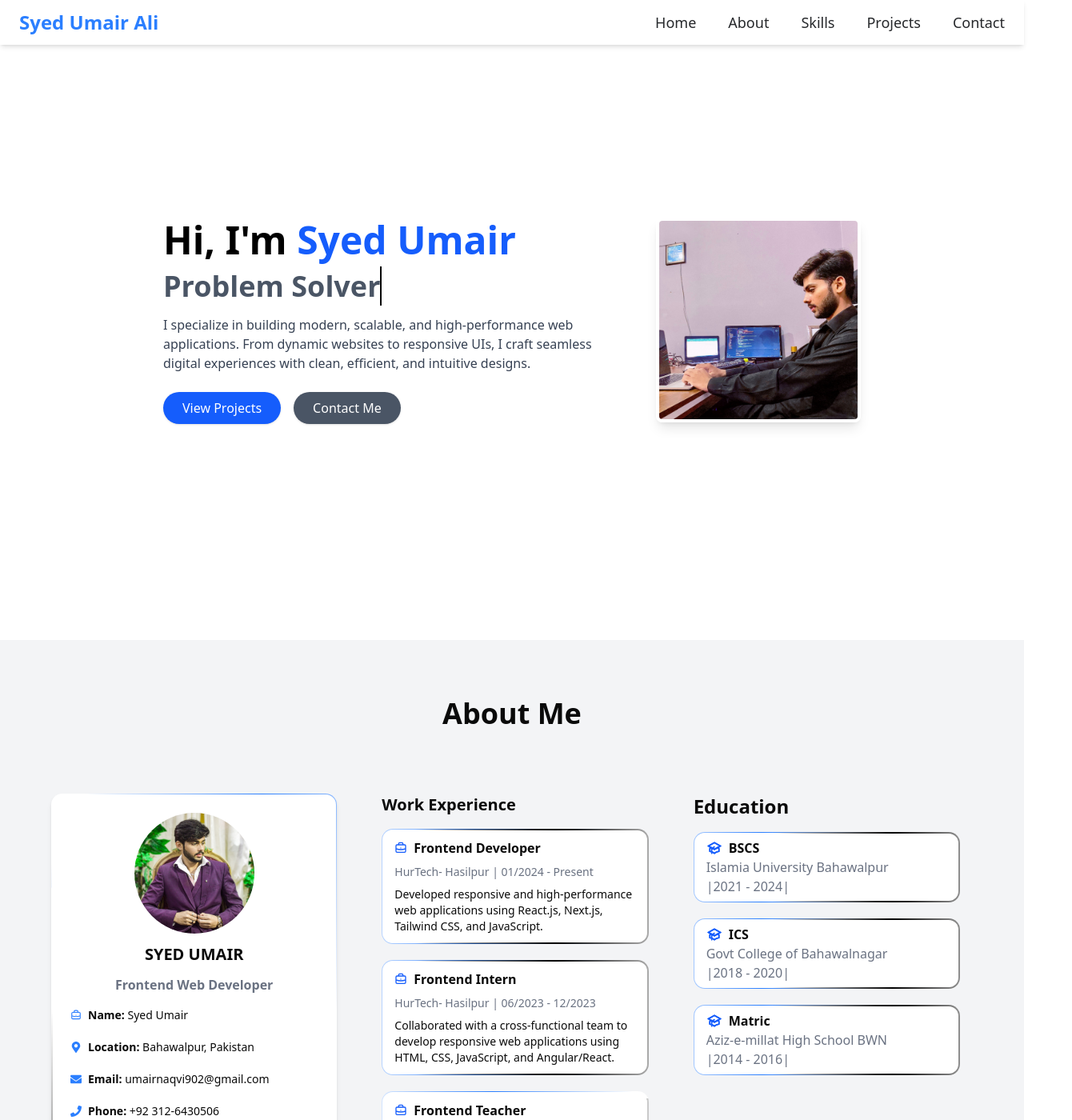
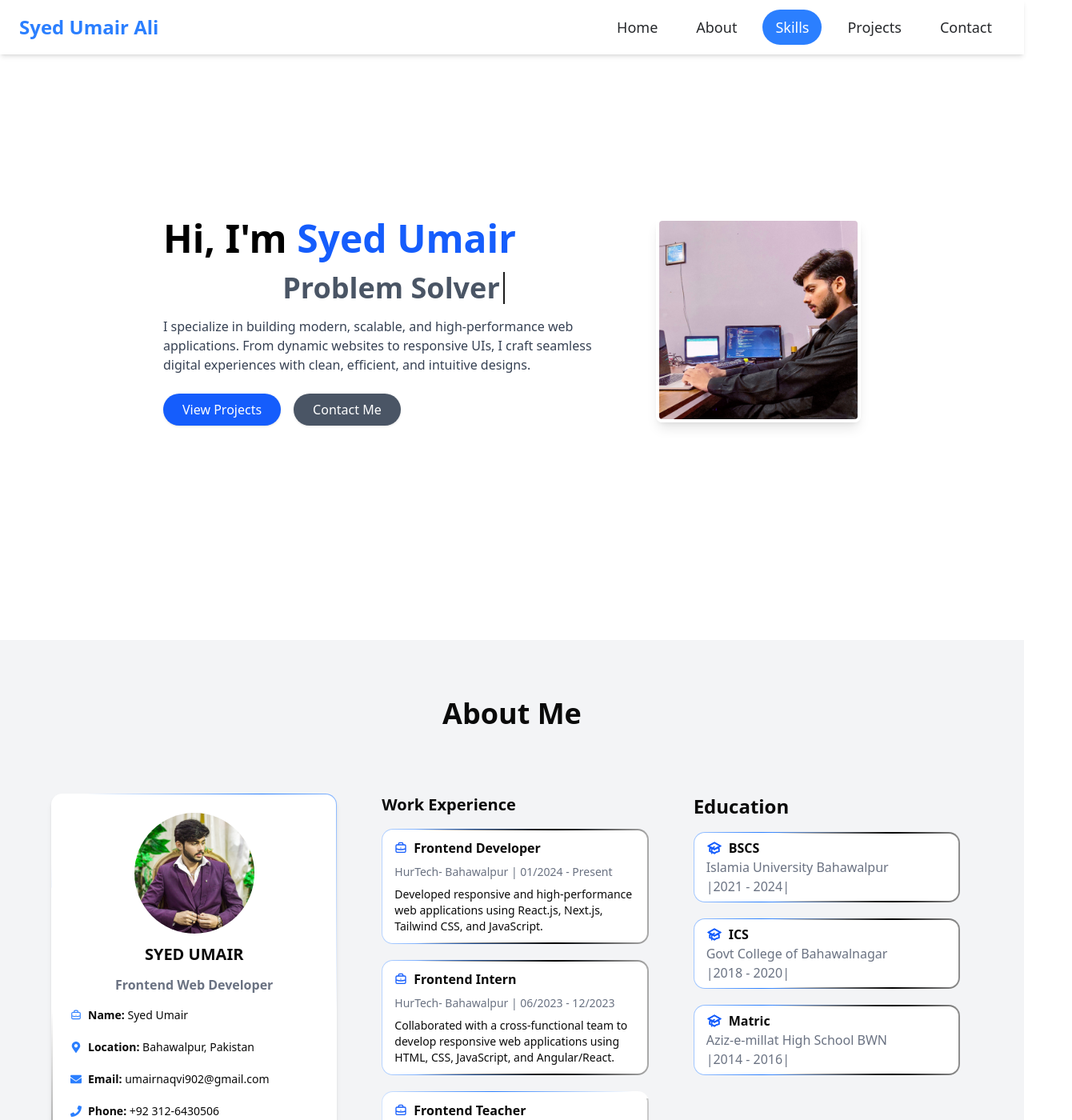
Before and after one commit to umayrrnaqvi/portfolio-syedumair, a Next.js app: page / in a window 1280 px wide. Shown: the top 1400 px of the page at 80% size, 1340 px wide, since content can reach past the window. Built offline with nearby package versions, Linux system fonts and the light colour scheme.

Commit message:
fix issues in responsivness

```diff
--- a/app/components/About.jsx
+++ b/app/components/About.jsx
@@ -75,17 +75,17 @@ const About = () => {
                                     {[
                                         {
                                             title: "Frontend Developer",
-                                            company: "HurTech- Hasilpur | 01/2024 - Present",
+                                            company: "HurTech- Bahawalpur | 01/2024 - Present",
                                             desc: "Developed responsive and high-performance web applications using React.js, Next.js, Tailwind CSS, and JavaScript."
                                         },
                                         {
                                             title: "Frontend Intern",
-                                            company: "HurTech- Hasilpur | 06/2023 - 12/2023",
+                                            company: "HurTech- Bahawalpur | 06/2023 - 12/2023",
                                             desc: "Collaborated with a cross-functional team to develop responsive web applications using HTML, CSS, JavaScript, and Angular/React."
                                         },
                                         {
                                             title: "Frontend Teacher",
-                                            company: "HurTech – Hasilpur | 02/2025 – Present",
+                                            company: "HurTech – Bahawalpur | 02/2025 – Present",
                                             desc: "Taught frontend web development from basics to advanced, covering HTML, CSS, JavaScript, React.js, and Next.js. Guided students through projects, coding best practices, and modern frontend workflows."
                                         }
                                     ].map((job, i) => (
--- a/app/components/Home.jsx
+++ b/app/components/Home.jsx
@@ -14,9 +14,11 @@ const Home = () => {
                         Hi, I'm <span className="text-blue-600">Syed Umair</span>
                     </h1>
 
-                    <div className="text-xl sm:text-2xl text-gray-600 mt-2 font-medium dark:text-gray-400">
+                    <div className="mt-3 flex justify-center md:justify-start">
                         <Typewriter />
                     </div>
+
+
                     <p className="text-gray-700 dark:text-gray-400 mt-4">
                         I specialize in building modern, scalable, and high-performance web applications.
                         From dynamic websites to responsive UIs, I craft seamless digital experiences
--- a/app/components/Navbar.jsx
+++ b/app/components/Navbar.jsx
@@ -1,34 +1,71 @@
 'use client'
-import React, { useState } from 'react';
-import { FaMoon } from "react-icons/fa";
+import React, { useState, useEffect } from 'react';
 import { HiMenu, HiX } from "react-icons/hi";
 
 const Navbar = () => {
   const [isOpen, setIsOpen] = useState(false);
+  const [activeSection, setActiveSection] = useState("home");
 
   const toggleMenu = () => setIsOpen(!isOpen);
 
+  // Update active link on scroll
+  useEffect(() => {
+    const handleScroll = () => {
+      const sections = ["home", "about", "skills", "projects", "contact"];
+      const scrollPos = window.scrollY + window.innerHeight / 2; // center point for active section
+
+      for (let section of sections) {
+        const el = document.getElementById(section);
+        if (el) {
+          const top = el.offsetTop;
+          const bottom = top + el.offsetHeight;
+          if (scrollPos >= top && scrollPos < bottom) {
+            setActiveSection(section);
+            break;
+          }
+        }
+      }
+    };
+
+    window.addEventListener("scroll", handleScroll);
+    handleScroll(); // initialize on load
+    return () => window.removeEventListener("scroll", handleScroll);
+  }, []);
+
+  const links = [
+    { name: "Home", href: "#home", id: "home" },
+    { name: "About", href: "#about", id: "about" },
+    { name: "Skills", href: "#skills", id: "skills" },
+    { name: "Projects", href: "#projects", id: "projects" },
+    { name: "Contact", href: "#contact", id: "contact" },
+  ];
+
   return (
     <nav className='w-full fixed top-0 z-50 bg-white dark:bg-gray-900 shadow-md'>
-      <div className='max-w-7xl mx-auto px-6 py-3 flex items-center justify-between'>
+      <div className='max-w-7xl mx-auto px-6 py-3 flex items-center justify-between relative'>
         {/* Logo */}
         <div className='text-2xl font-bold text-blue-500 dark:text-white'>
           Syed Umair Ali
         </div>
 
         {/* Desktop Menu */}
-        <div className='hidden md:flex gap-10 text-[#26282b] dark:text-white text-lg font-normal'>
-          <a href="#home" className='hover:text-blue-500 hover:underline hover:scale-110 transition'>Home</a>
-          <a href="#about" className='hover:text-blue-500 hover:underline hover:scale-110 transition'>About</a>
-          <a href="#skills" className='hover:text-blue-500 hover:underline hover:scale-110 transition'>Skills</a>
-          <a href="#projects" className='hover:text-blue-500 hover:underline hover:scale-110 transition'>Projects</a>
-          <a href="#contact" className='hover:text-blue-500 hover:underline hover:scale-110 transition'>Contact</a>
+        <div className='hidden md:flex gap-4'>
+          {links.map(link => (
+            <a
+              key={link.id}
+              href={link.href}
+              className={`px-4 py-2 rounded-full text-lg font-normal transition hover:scale-105
+                ${activeSection === link.id ? "bg-blue-500 text-white" : "text-[#26282b] dark:text-white"}
+              `}
+              onClick={() => setActiveSection(link.id)}
+            >
+              {link.name}
+            </a>
+          ))}
         </div>
 
         {/* Mobile Hamburger */}
         <div className='md:hidden flex items-center gap-3 relative z-50'>
-          {/* Dark Mode Button (optional) */}
-          {/* <button className="text-black dark:text-white text-2xl"><FaMoon /></button> */}
           <button
             onClick={toggleMenu}
             className='text-2xl text-black dark:text-white cursor-pointer'
@@ -40,16 +77,25 @@ const Navbar = () => {
 
       {/* Mobile Menu */}
       <div
-        className={`md:hidden w-full bg-white dark:bg-gray-900 transition-all duration-300 overflow-hidden ${
-          isOpen ? 'max-h-[500px] py-4' : 'max-h-0'
-        }`}
+        className={`md:hidden w-full bg-white dark:bg-gray-900 transition-all duration-300 overflow-hidden ${isOpen ? 'max-h-[500px] py-4' : 'max-h-0'
+          }`}
       >
         <div className='flex flex-col gap-4 text-lg text-[#26282b] dark:text-white px-6'>
-          <a href="#home" onClick={toggleMenu} className='hover:text-blue-500 hover:underline transition'>Home</a>
-          <a href="#about" onClick={toggleMenu} className='hover:text-blue-500 hover:underline transition'>About</a>
-          <a href="#skills" onClick={toggleMenu} className='hover:text-blue-500 hover:underline transition'>Skills</a>
-          <a href="#projects" onClick={toggleMenu} className='hover:text-blue-500 hover:underline transition'>Projects</a>
-          <a href="#contact" onClick={toggleMenu} className='hover:text-blue-500 hover:underline transition'>Contact</a>
+          {links.map(link => (
+            <a
+              key={link.id}
+              href={link.href}
+              onClick={() => {
+                toggleMenu();
+                setActiveSection(link.id);
+              }}
+              className={`px-4 py-2 rounded-full transition hover:text-blue-500 hover:scale-105
+                ${activeSection === link.id ? "bg-blue-500 text-white" : ""}
+              `}
+            >
+              {link.name}
+            </a>
+          ))}
         </div>
       </div>
     </nav>
--- a/app/components/Projects.jsx
+++ b/app/components/Projects.jsx
@@ -10,7 +10,7 @@ const projectData = [
     id: 1,
     title: "Portfolio Website",
     description:
-      "A fully responsive developer portfolio built with Next.js and Tailwind CSS. It features smooth animations, dark mode support, reusable components, and optimized images. The site showcases my professional projects, skills, and achievements with a modern design approach. It also integrates SEO optimization and fast-loading performance, ensuring a great user experience across devices.",
+      "A fully responsive developer portfolio built with Next.js and Tailwind CSS. It features smooth animations, dark mode support, reusable components, and optimized images. The site showcases my professional projects, skills, and achievements with a modern design approach.",
     image: PorTfolio,
     languages: ["HTML5", "JavaScript", "Tailwind CSS", "Next.js"],
     liveDemo: "https://hmzali.vercel.app",
@@ -20,7 +20,7 @@ const projectData = [
     id: 2,
     title: "Food Website (BistroBliss)",
     description:
-      "A dynamic restaurant booking and ordering platform designed for modern food businesses. It allows users to browse menus, book tables, and place online orders seamlessly. Developed with React and Tailwind CSS, the website is fully responsive and optimized for mobile. Key features include interactive menu sections, call-to-action booking forms, and a sleek UI that delivers an enjoyable browsing experience.",
+      "A dynamic restaurant booking and ordering platform designed for modern food businesses. It allows users to browse menus, book tables, and place online orders seamlessly.",
     image: bistrobliss,
     languages: ["React.js", "JavaScript", "Tailwind CSS"],
     liveDemo: "https://bistrobliss-one.vercel.app",
@@ -30,7 +30,7 @@ const projectData = [
     id: 3,
     title: "Recovery Circle",
     description:
-      "A powerful online recovery and wellness platform designed to connect people with therapy, support groups, and wellness programs. Built using Next.js and integrated with Stripe for secure payments and Zoom API for live virtual sessions. The platform includes a robust user dashboard, real-time scheduling, and community features that help individuals manage and track their recovery journey effectively.",
+      "A wellness platform built with Next.js, Stripe, and Zoom API for live therapy sessions. It includes dashboards, payment integration, and real-time scheduling.",
     image: recoverycircle,
     languages: ["Next.js", "React.js", "Tailwind CSS", "Stripe", "Zoom API"],
     liveDemo: "https://recoverycircle.org/",
@@ -40,9 +40,9 @@ const projectData = [
 
 const filters = ["All", "Web", "Mobile"];
 
-const Projects = () => {
+export default function Projects() {
   const [activeFilter, setActiveFilter] = useState("All");
-  const [currentIndex, setCurrentIndex] = useState(1); // start at 1 (because of clone)
+  const [currentIndex, setCurrentIndex] = useState(1);
   const [isTransitioning, setIsTransitioning] = useState(true);
 
   const filteredProjects =
@@ -50,117 +50,115 @@ const Projects = () => {
       ? projectData
       : projectData.filter((p) => p.category === activeFilter);
 
-  const cardWidth = 420; // card width + margin
+  // ✅ Use smaller card width for mobile
+  const cardWidth =
+    typeof window !== "undefined" && window.innerWidth < 640 ? 320 : 420;
 
-  // Clone first & last cards for infinite loop
-  const projectsWithClones = [
-    filteredProjects[filteredProjects.length - 1],
-    ...filteredProjects,
-    filteredProjects[0],
-  ];
+  // Clone for infinite loop
+  const projectsWithClones =
+    filteredProjects.length > 0
+      ? [filteredProjects[filteredProjects.length - 1], ...filteredProjects, filteredProjects[0]]
+      : [];
 
   // Auto slide every 3s
   useEffect(() => {
-    const interval = setInterval(() => {
-      handleScroll("right");
-    }, 3000);
+    if (!projectsWithClones.length) return;
+    const interval = setInterval(() => handleScroll("right"), 3000);
     return () => clearInterval(interval);
-  }, [filteredProjects.length]);
+  }, [projectsWithClones.length]);
 
-  const handleScroll = (direction) => {
+  const handleScroll = (dir) => {
+    if (!projectsWithClones.length) return;
     setIsTransitioning(true);
-    if (direction === "left") {
-      setCurrentIndex((prev) => prev - 1);
-    } else {
-      setCurrentIndex((prev) => prev + 1);
+    setCurrentIndex((prev) => (dir === "left" ? prev - 1 : prev + 1));
+  };
+
+  // Loop back seamlessly
+  useEffect(() => {
+    const slider = document.getElementById("slider-track");
+    if (!slider) return;
+
+    const handleTransitionEnd = () => {
+      if (!projectsWithClones.length) return;
+      if (currentIndex === projectsWithClones.length - 1) {
+        setIsTransitioning(false);
+        setCurrentIndex(1);
+      } else if (currentIndex === 0) {
+        setIsTransitioning(false);
+        setCurrentIndex(projectsWithClones.length - 2);
       }
     };
 
-  // Seamless reset after transition ends
-  useEffect(() => {
-    const slider = document.getElementById("slider-track");
-
-    const handleTransitionEnd = () => {
-      if (currentIndex === projectsWithClones.length - 1) {
-        setIsTransitioning(false);
-        setCurrentIndex(1); // back to first real card
-      }
-      if (currentIndex === 0) {
-        setIsTransitioning(false);
-        setCurrentIndex(projectsWithClones.length - 2); // last real card
-      }
-    };
-
-    slider?.addEventListener("transitionend", handleTransitionEnd);
-    return () => slider?.removeEventListener("transitionend", handleTransitionEnd);
+    slider.addEventListener("transitionend", handleTransitionEnd);
+    return () => slider.removeEventListener("transitionend", handleTransitionEnd);
   }, [currentIndex, projectsWithClones.length]);
 
   return (
-    <div className="bg-gray-100 w-full relative flex justify-center">
-      <section id="projects" className="px-4 py-16 sm:w-7xl md:w-[80%] mx-auto flex flex-col items-center ">
+    <div className="bg-gray-100 w-full relative flex justify-center overflow-hidden">
+      <section id="projects" className="px-4 py-16 w-full max-w-7xl mx-auto flex flex-col items-center">
         <h2 className="text-4xl font-bold text-center mb-8">Projects</h2>
 
         {/* Filter Buttons */}
-        <div className="flex justify-center gap-4 mb-10">
+        <div className="flex flex-wrap justify-center gap-3 mb-10">
           {filters.map((filter) => (
             <button
               key={filter}
-              className={`px-4 py-2 rounded-full border transition ${
+              onClick={() => {
+                setActiveFilter(filter);
+                setCurrentIndex(1);
+              }}
+              className={`px-4 py-2 rounded-full border text-sm sm:text-base transition ${
                 activeFilter === filter
                   ? "bg-blue-600 text-white border-blue-600"
                   : "bg-white text-gray-600 border-gray-300 hover:bg-blue-100"
               }`}
-              onClick={() => {
-                setActiveFilter(filter);
-                setCurrentIndex(1); // reset on filter change
-              }}
             >
               {filter}
             </button>
           ))}
         </div>
 
-        {/* Slider container with external buttons */}
-        <div className="flex items-center justify-center gap-4 lg:w-[1400px] md:w-[full] sm:w-[500px]">
+        {/* Slider Container */}
+        <div className="flex items-center justify-center gap-3 sm:gap-4 w-full">
           {/* Left Button */}
           <button
             onClick={() => handleScroll("left")}
-            className="bg-black text-white p-3 rounded-full shadow hover:bg-blue-700"
+            className="bg-black text-white p-3 sm:p-4 rounded-full shadow hover:bg-blue-700 flex-shrink-0"
           >
-            <ChevronLeft size={28} />
+            <ChevronLeft size={24} className="sm:w-7 sm:h-7" />
           </button>
 
-          {/* Cards row */}
-          <div className="relative overflow-hidden flex-1 sm:w-[1200px] w-[350px] p-2">
+          {/* Cards Row */}
+          <div className="relative overflow-hidden flex-1 w-[90%] sm:w-[300px] md:w-[1000px]">
             <div
               id="slider-track"
-              className={`flex ${
-                isTransitioning
-                  ? "transition-transform duration-300 ease-in-out"
-                  : ""
-              }`}
+              className={`flex ${isTransitioning ? "transition-transform duration-300 ease-in-out" : ""}`}
               style={{
                 transform: `translate3d(-${currentIndex * cardWidth}px, 0, 0)`,
                 width: `${projectsWithClones.length * cardWidth}px`,
               }}
             >
-              {projectsWithClones.map((project, idx) => (
+              {projectsWithClones.map(
+                (project, idx) =>
+                  project && (
                     <div
                       key={idx}
-                  className="sm:min-w-[300px] w-[394px] mx-2 bg-white   dark:bg-gray-600 rounded-xl shadow-md overflow-hidden
-                  flex flex-col justify-center sm:p-3 p-2 transition-all duration-500 ease-in-out hover:-translate-y-2 hover:shadow-2xl"
+                      className="min-w-[300px] sm:min-w-[400px] mx-2 bg-white dark:bg-gray-700 rounded-xl shadow-md overflow-hidden flex flex-col sm:p-3 p-2 transition-all duration-500 ease-in-out hover:-translate-y-2 hover:shadow-2xl"
                     >
-                  <img src={project.image.src} alt={project.title} />
-                  <div className="p-4 flex-1 flex flex-col justify-between">
-                    <div>
-                      <h3 className="text-xl font-semibold mb-2 dark:text-white">
+                      <img
+                        src={project.image.src}
+                        alt={project.title}
+                        className="w-full h-48 sm:h-56 object-cover"
+                      />
+                      <div className="p-3 flex flex-col justify-between">
+                        <h3 className="text-lg sm:text-xl font-semibold mb-2 dark:text-white">
                           {project.title}
                         </h3>
-                      <p className="sm:text-sm text-[12px] sm:w-full w-80 text-gray-600 mb-4 dark:text-white">
+                        <p className="text-[12px] sm:text-sm text-gray-600 mb-3 dark:text-white leading-relaxed">
                           {project.description}
                         </p>
-                    </div>
-                    <div className="flex flex-wrap gap-2 mb-4">
+
+                        <div className="flex flex-wrap gap-2 mb-3">
                           {project.languages.map((lang, index) => (
                             <span
                               key={`${project.id}-${index}`}
@@ -170,33 +168,33 @@ const Projects = () => {
                             </span>
                           ))}
                         </div>
+
                         <div className="text-center mt-auto">
                           <a
                             href={project.liveDemo}
                             target="_blank"
                             rel="noopener noreferrer"
-                        className="inline-block rounded-2xl px-6 py-2 text-XL font-medium bg-blue-600 text-white hover:bg-blue-700 transition hover:scale-105"
+                            className="inline-block rounded-2xl px-5 py-2 text-sm sm:text-base font-medium bg-blue-600 text-white hover:bg-blue-700 transition hover:scale-105"
                           >
                             Live Demo
                           </a>
                         </div>
                       </div>
                     </div>
-              ))}
+                  )
+              )}
             </div>
           </div>
 
           {/* Right Button */}
           <button
             onClick={() => handleScroll("right")}
-            className="bg-black text-white p-3 rounded-full shadow hover:bg-blue-700"
+            className="bg-black text-white p-3 sm:p-4 rounded-full shadow hover:bg-blue-700 flex-shrink-0"
           >
-            <ChevronRight size={28} />
+            <ChevronRight size={24} className="sm:w-7 sm:h-7" />
           </button>
         </div>
       </section>
     </div>
   );
-};
-
-export default Projects;
+}
--- a/app/components/Typewriter.jsx
+++ b/app/components/Typewriter.jsx
@@ -2,7 +2,7 @@
 
 import { useEffect, useState } from 'react';
 
-const words = ['Frontend Web Developer', 'Problem Solver','Passionate about UI/UX' ];
+const words = ['Frontend Web Developer', 'Problem Solver', 'Passionate about UI/UX'];
 
 export default function Typewriter() {
   const [text, setText] = useState('');
@@ -15,15 +15,15 @@ export default function Typewriter() {
 
     const timeout = setTimeout(() => {
       setText((prev) =>
-        isDeleting ? currentWord.substring(0, prev.length - 1) : currentWord.substring(0, prev.length + 1)
+        isDeleting
+          ? currentWord.substring(0, prev.length - 1)
+          : currentWord.substring(0, prev.length + 1)
       );
 
-      // when word is done typing
       if (!isDeleting && text === currentWord) {
-        setTimeout(() => setIsDeleting(true), 1200); // pause before deleting
+        setTimeout(() => setIsDeleting(true), 1200);
       }
 
-      // when word is done deleting
       if (isDeleting && text === '') {
         setIsDeleting(false);
         setWordIndex((prev) => (prev + 1) % words.length);
@@ -34,9 +34,12 @@ export default function Typewriter() {
   }, [text, isDeleting, wordIndex]);
 
   return (
-    <h1 className=" text-4xl font-bold text-gray-600 ">
-      {text}
-      <span className="border-r-2 border-black animate-spin" />
-    </h1>
+    <div className="relative h-10 w-[280px] sm:w-[340px] md:w-[400px] mx-auto overflow-hidden">
+      <h1 className="absolute w-full text-center text-2xl md:text-4xl font-bold text-gray-600 whitespace-nowrap">
+        {text}
+        <span className="border-r-2 border-black animate-pulse ml-1" />
+      </h1>
+    </div>
   );
+
 }
--- a/app/globals.css
+++ b/app/globals.css
@@ -147,6 +147,15 @@ html {
   --sidebar-ring: oklch(0.556 0 0);
 }
 
+html, body {
+  overflow-x: hidden;
+}
+
+body {
+  padding-right: 0 !important;
+}
+
+
 @layer base {
   * {
     @apply border-border outline-ring/50;
```
Lines whose indentation alone changed are shown as unchanged.
